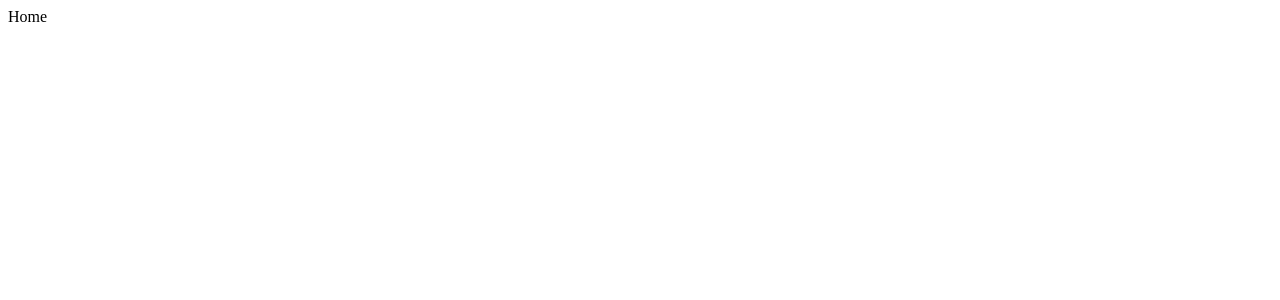
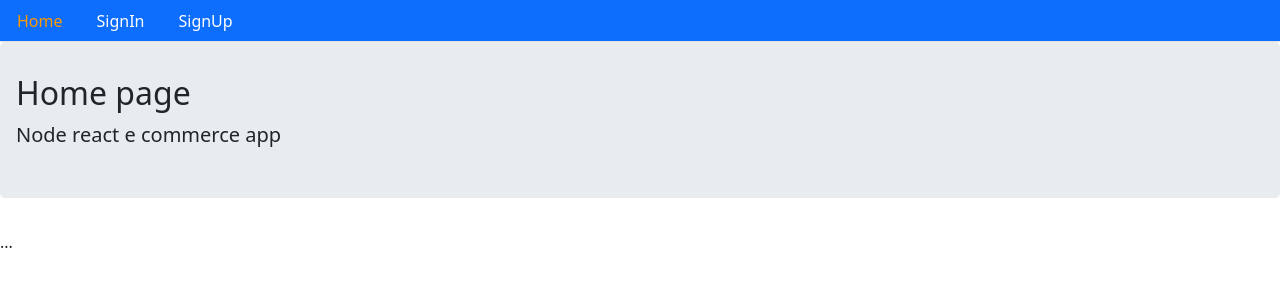
Before and after one commit to chalana1995/Ecommerce-frontend-mern, a React (Create React App) app in the folder ecommerce-front/: page / in a window 1280 px wide. Shown: the top 300 px of the page. Built offline with nearby package versions, Linux system fonts and the light colour scheme.

Commit message:
create nav bar

```diff
--- a/ecommerce-front/package.json
+++ b/ecommerce-front/package.json
@@ -8,7 +8,7 @@
     "@testing-library/user-event": "^12.8.3",
     "react": "^17.0.2",
     "react-dom": "^17.0.2",
-    "react-router-dom": "^6.0.2",
+    "react-router-dom": "^5.2.0",
     "react-scripts": "4.0.3",
     "web-vitals": "^1.1.2"
   },
--- a/ecommerce-front/public/index.html
+++ b/ecommerce-front/public/index.html
@@ -10,6 +10,8 @@
       content="Web site created using create-react-app"
     />
     <link rel="apple-touch-icon" href="%PUBLIC_URL%/logo192.png" />
+    <link href="https://cdn.jsdelivr.net/npm/bootstrap@5.1.3/dist/css/bootstrap.min.css" rel="stylesheet"
+      integrity="sha384-1BmE4kWBq78iYhFldvKuhfTAU6auU8tT94WrHftjDbrCEXSU1oBoqyl2QvZ6jIW3" crossorigin="anonymous">
     <!--
       manifest.json provides metadata used when your web app is installed on a
       user's mobile device or desktop. See https://developers.google.com/web/fundamentals/web-app-manifest/
--- a/ecommerce-front/src/Routes.js
+++ b/ecommerce-front/src/Routes.js
@@ -1,18 +1,18 @@
 import React from "react";
-import { BrowserRouter, Route, Routes } from "react-router-dom";
+import { BrowserRouter as Router, Switch, Route } from "react-router-dom";
 import Home from "./core/Home";
 import Signin from "./user/Signin";
 import Signup from "./user/Signup";
 
 function Rout() {
   return (
-    <BrowserRouter>
-      <Routes>
-        <Route path="/" element={<Home />} />
-        <Route path="/signin" element={<Signin />} />
-        <Route path="/signup" element={<Signup />} />
-      </Routes>
-    </BrowserRouter>
+    <Router>
+      <Switch>
+        <Route path="/" exact component={Home} />
+        <Route path="/signin" component={Signin} />
+        <Route path="/signup" component={Signup} />
+      </Switch>
+    </Router>
   );
 }
 
--- a/ecommerce-front/src/core/Home.js
+++ b/ecommerce-front/src/core/Home.js
@@ -1,7 +1,14 @@
 import React from "react";
+import Layout from "./Layout";
 
 function Home() {
-  return <div>Home</div>;
+  return (
+    <>
+      <Layout title="Home page" description="Node react e commerce app">
+        ...
+      </Layout>
+    </>
+  );
 }
 
 export default Home;
--- /dev/null
+++ b/ecommerce-front/src/core/Layout.js
@@ -0,0 +1,22 @@
+import React from "react";
+import Menu from "./Menu";
+
+function Layout({
+  title = "Title",
+  description = "Description",
+  className,
+  children,
+}) {
+  return (
+    <div>
+      <Menu />
+      <div className="jumbotron">
+        <h2>{title}</h2>
+        <p className="lead">{description}</p>
+      </div>
+      <div className={className}>{children}</div>
+    </div>
+  );
+}
+
+export default Layout;
--- /dev/null
+++ b/ecommerce-front/src/core/Menu.js
@@ -0,0 +1,46 @@
+import React from "react";
+import { Link, withRouter } from "react-router-dom";
+
+function Menu({ history }) {
+  const isActive = (history, path) => {
+    if (history.location.pathname === path) {
+      return { color: "#ff9900" };
+    } else {
+      return { color: "#ffffff" };
+    }
+  };
+
+  return (
+    <div>
+      <ul className="nav nav-tabs bg-primary">
+        <li className="nav-item">
+          <Link className="nav-link" style={isActive(history, "/")} to="/">
+            Home
+          </Link>
+        </li>
+
+        <li className="nav-item">
+          <Link
+            className="nav-link"
+            style={isActive(history, "/signin")}
+            to="/signin"
+          >
+            SignIn
+          </Link>
+        </li>
+
+        <li className="nav-item">
+          <Link
+            className="nav-link"
+            style={isActive(history, "/signup")}
+            to="/signup"
+          >
+            SignUp
+          </Link>
+        </li>
+      </ul>
+    </div>
+  );
+}
+
+export default withRouter(Menu);
--- /dev/null
+++ b/ecommerce-front/src/index.css
@@ -0,0 +1,6 @@
+.jumbotron {
+  padding: 2rem 1rem;
+  margin-bottom: 2rem;
+  background-color: #e9ecef;
+  border-radius: 0.3rem;
+}
--- a/ecommerce-front/src/index.js
+++ b/ecommerce-front/src/index.js
@@ -1,6 +1,7 @@
 import React from "react";
 import ReactDOM from "react-dom";
 import Rout from "./Routes";
+import "./index.css";
 
 ReactDOM.render(
   <React.StrictMode>
--- a/ecommerce-front/src/user/Signin.js
+++ b/ecommerce-front/src/user/Signin.js
@@ -1,7 +1,17 @@
 import React from "react";
+import Layout from "../core/Layout";
 
 function Signin() {
-  return <div>signin</div>;
+  return (
+    <>
+      <Layout
+        title="SignIn page"
+        description="Signin to Node react e commerce app"
+      >
+        ...
+      </Layout>
+    </>
+  );
 }
 
 export default Signin;
--- a/ecommerce-front/src/user/Signup.js
+++ b/ecommerce-front/src/user/Signup.js
@@ -1,7 +1,17 @@
 import React from "react";
+import Layout from "../core/Layout";
 
 function Signup() {
-  return <div>Sign Up</div>;
+  return (
+    <>
+      <Layout
+        title="Signup page"
+        description="Signup Node react e commerce app"
+      >
+        ...
+      </Layout>
+    </>
+  );
 }
 
 export default Signup;
```
Also changed, not shown: 1 other file (tests, documents, lock files or other folders).
